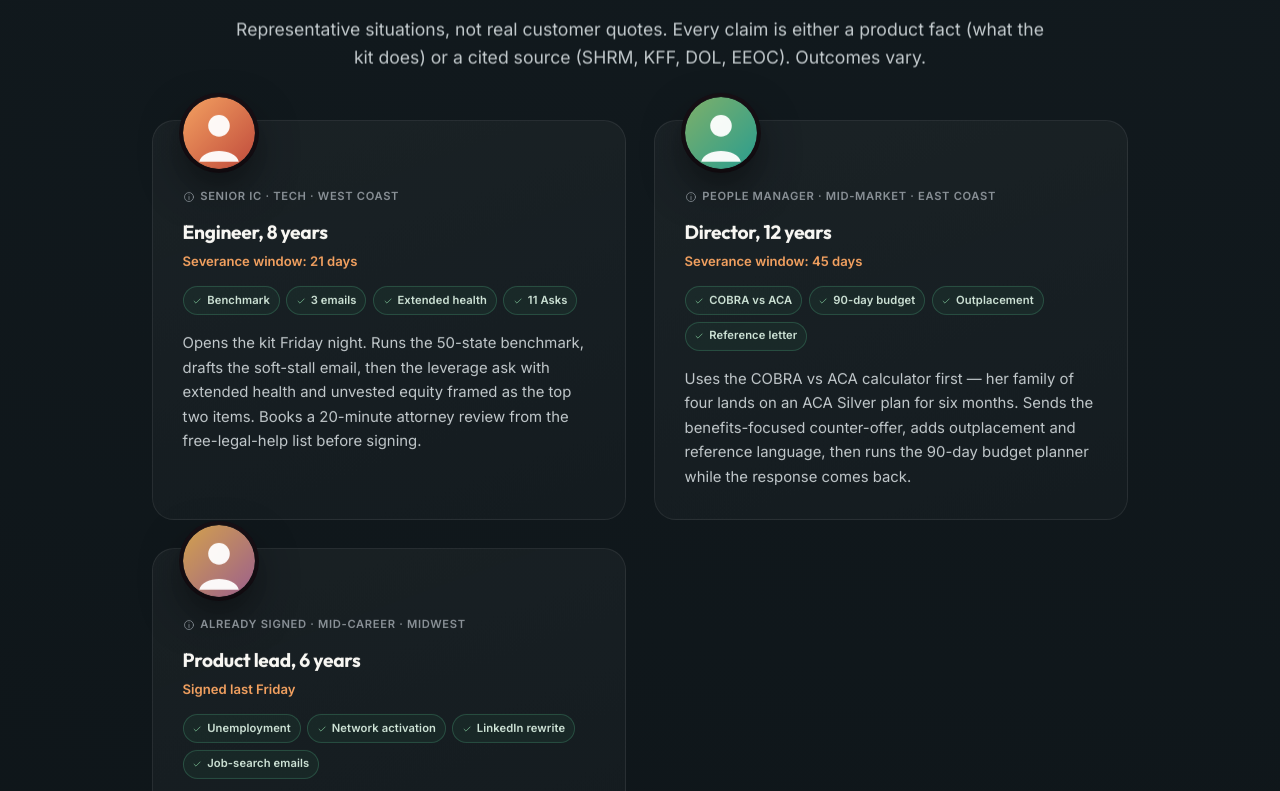
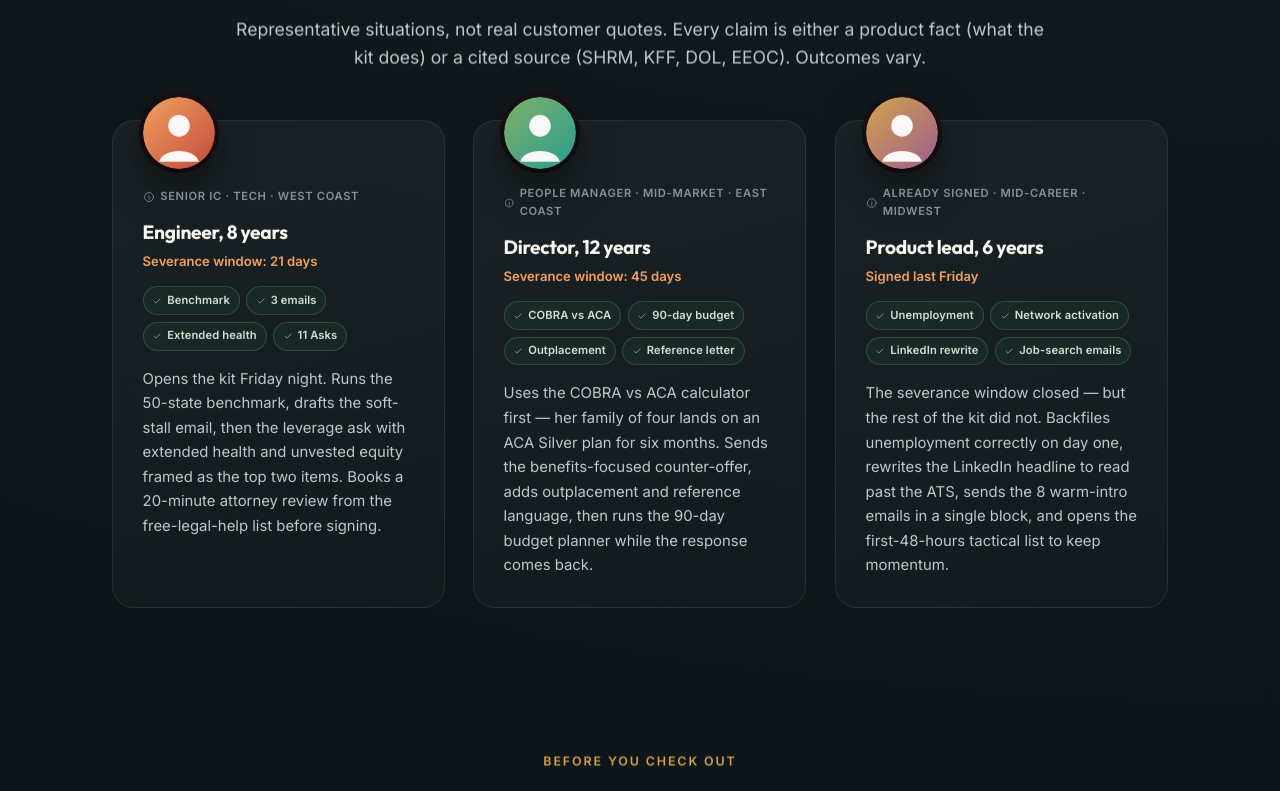
Before and after one commit to samd-lab/exitarmor, a React (Vite) app: page /severance in a window 1280 px wide. Shown: the part 3429-4220 px from the top of the page. Built offline with nearby package versions, Linux system fonts and the light colour scheme.

Commit message:
Add files via upload

```diff
--- a/src/marketing/marketing.css
+++ b/src/marketing/marketing.css
@@ -3711,11 +3711,14 @@
 .sev-scenarios-section { padding: 5rem 0 4rem; }
 .sev-scenarios {
   display: grid;
-  grid-template-columns: repeat(auto-fit, minmax(320px, 1fr));
+  grid-template-columns: repeat(3, minmax(0, 1fr));
   gap: 1.75rem;
-  max-width: 1040px;
+  max-width: 1120px;
   margin: 0 auto;
   padding: 0 2rem;
+}
+@media (max-width: 900px) {
+  .sev-scenarios { grid-template-columns: 1fr; max-width: 520px; }
 }
 .sev-scenario {
   position: relative;
```
